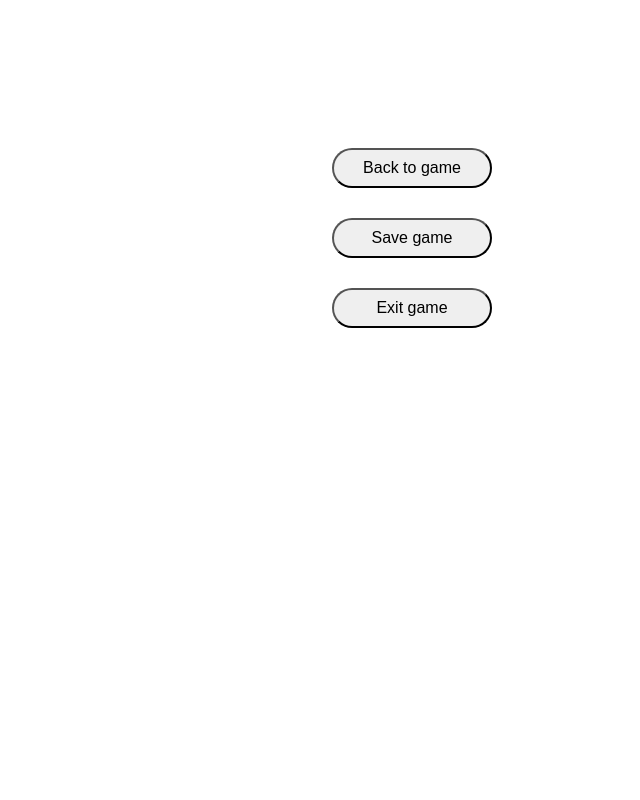
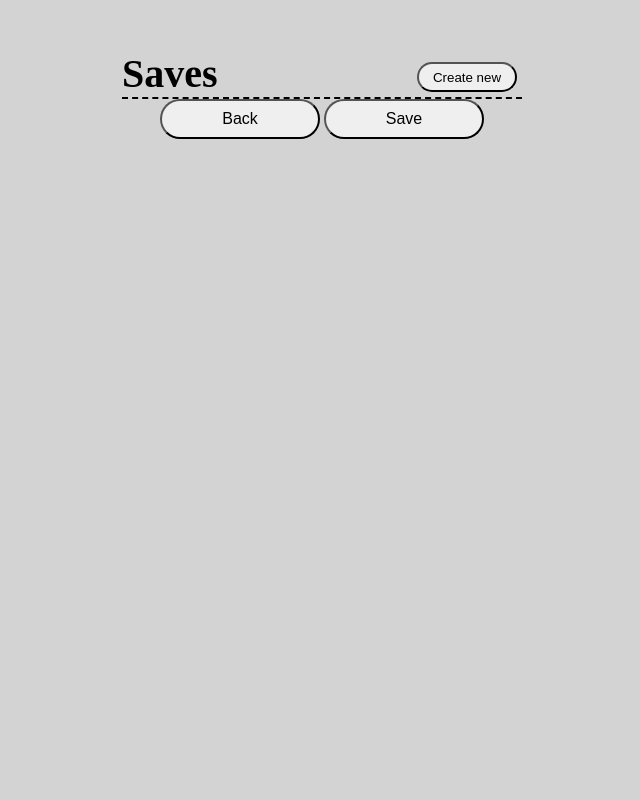
Before and after one commit to ITDebicki/Core-tower-defence-game, a PHP site: page /pauseMenu.html in a window 1280 px wide. Shown: the whole page, without its empty margins (228-868 px from the left). Run offline with PHP 8.4, Linux system fonts and the light colour scheme.

Commit message:
Added screating and updating save files. Fixed bugs in save file API

```diff
--- a/html/ca/gameComponents/game.html
+++ b/html/ca/gameComponents/game.html
@@ -1679,9 +1679,6 @@
                             //currently counting down
                             exportMap["timeUntilWave"] = timeUntilWave;
                         }
-                        runTick = false;
-                        stopTickFunction = true;
-                        stopWaveTimer = true;
 
                         $(".isDragging").each(function(i,e){
                             //refund resources
@@ -1701,7 +1698,6 @@
                         exportMap["towers"]  = [];
                         exportMap["tick"] = clockTime;
                         $(".towerContainer").each(function(n,e){
-                            console.log(this);
                             var towerObject = {};
                             towerObject["type"] = $(this).data("towerClass");
                             towerObject["upgradeLevel"] = $(this).data("upgradeLevel");
--- a/html/ca/gameComponents/loginClass.js
+++ b/html/ca/gameComponents/loginClass.js
@@ -846,7 +846,7 @@ window.login=(function(){
      * @author Ignacy Debicki
      * @param {function} callback Function to call upon completion. Will be passed parameters: success,data,errorCode
      *                            Data will be Either the error message (if success==false) or the array with objects of format:
-     *                            {"id":id,"lastUpdate":lastUpdate,"name":name,"thumbnail":"thumbnail":thumbnail,"map":map}, in order of lastUpdate
+     *                            {"id":id,"lastUpdate":lastUpdate,"name":name,"thumbnail":thumbnail,"map":map}, in order of lastUpdate
      */
     function getSaves(callback){
         $.ajax({
@@ -900,6 +900,7 @@ window.login=(function(){
      *                            Data will be Either the error message (if success==false) or true.
      */
     function createSave(data,name,thumbnail,map,callback){
+        console.log('{"saveData":'+JSON.stringify(data)+', "name":"'+name+'", "thumbnail":"'+thumbnail+'", "map":'+map+'}');
         $.ajax({
             url: 'restricted/performAction.php',
             type: 'POST',
@@ -926,12 +927,13 @@ window.login=(function(){
      *                             Data will be Either the error message (if success==false) or true.
      */
     function updateSave(saveId,saveData,thumbnail,callback){
+        conosle.log('{"saveData":'+JSON.stringify(saveData)+', "save":'+saveId+', "thumbnail":"'+thumbnail+'"}');
         $.ajax({
             url: 'restricted/performAction.php',
             type: 'POST',
             method: 'POST',
             dataType: "json",
-            data: { "action": "updateSave", "json":'{"saveData":'+JSON.stringify(data)+', "save":'+saveId+', "thumbnail":"'+thumbnail+'"}'},
+            data: { "action": "updateSave", "json":'{"saveData":'+JSON.stringify(saveData)+', "save":'+saveId+', "thumbnail":"'+thumbnail+'"}'},
             success: function(response){
                 if (response["success"]==true){
                     callback(true,response["data"]);
--- a/html/ca/gameComponents/pauseMenu.css
+++ b/html/ca/gameComponents/pauseMenu.css
@@ -39,3 +39,82 @@
     border-radius: 25px;
     margin-bottom: 30px;
 }
+#saveScreenWrapper {
+    z-index:10;
+    position: absolute;
+    width:100%;
+    height:100%;
+    top: 0px;
+    left:0px;
+}
+
+#saveScreenOverlay {
+    position: absolute;
+    width:100%;
+    height:100%;
+    top: 0px;
+    left:0px;
+    background-color: lightgray;
+}
+
+#savesListContainer {
+    position: absolute;
+    left: 350px;
+    top: 50px;
+    width: 400px;
+    max-height: 500px;
+}
+
+#savesListTitle {
+    display: inline-block;
+    font-size: 30pt;
+    font-weight: bold;
+}
+
+#savesListNew {
+    position: absolute;
+    right: 5px;
+    width: 100px;
+    height: 30px;
+    color: black;
+    text-align: center;
+    top: 12px;
+    font-size: 10pt;
+    border-radius: 15px;
+    margin-bottom: 30px;
+}
+#savesListFooter button{
+        width: 160px;
+    height: 40px;
+    color:black;
+    text-align: center;
+    font-size: 1em;
+    border-radius: 25px;
+    margin-bottom: 30px;
+}
+
+#savesListFooter {
+    border-top: 2px dashed black;
+    text-align: center;
+}
+
+.save{
+    border-radius: 10px;
+    padding: 10px;
+    background-color: rgba(246, 234, 193, 0.75);
+}
+
+.saveName{
+    display: inline-block;
+}
+
+.saveDateDiv{
+    display: inline-block;
+    font-size: 8pt;
+    float: right;
+    margin-top: 10px;
+}
+
+.save.saveSelected{
+    background-color: rgba(14, 90, 103, 0.75);
+}
--- a/html/ca/gameComponents/pauseMenu.html
+++ b/html/ca/gameComponents/pauseMenu.html
@@ -3,16 +3,25 @@
         <link rel="stylesheet" type="text/css" href="gameComponents/pauseMenu.css">
         <script>
             window.pauseMenuFunctions=(function(){
+
+                var saveList = null;
+                var saveListLoadingScreen = null;
+                var gameExport = null;
                 $("document").ready(function(){
                     //firstly don't show the div
                     $("#overlay").fadeOut(0);
                     $("#wrapper").fadeOut(0);
+                    hideSaveScreen(0);
 
                     //set handlers
                     $("#backToGameButton").click(resumeGame);
                     $("#saveGameButton").click(saveGame);
                     $("#exitGameButton").click(exitAskGame);
+                    $("#saveScreenBackButton").click(saveScreenBackPress);
+                    $("#savesListNew").click(createNewSaveElement);
+                    $("#saveScreenSaveButton").click(saveGamePressed);
 
+                    saveList = new ScrollList("#savesList",createSaveElement,selectElement);
 
                     //fade back in
                     $("#overlay").fadeTo(500,0.9);
@@ -31,11 +40,17 @@
 
                 }
                 /**
-                 * Saves the game
+                 * Shows the save game screen
                  * @author Ignacy Debicki
                  */
                 function saveGame(){
-                    var gameExport = window.game.exportGame();
+                    if (window.login.isLoggedIn()){
+                        gameExport = window.game.exportGame();
+                        console.log(gameExport);
+                        showSaveScreen();
+                    }else{
+                        alert("You are not logged in");
+                    }
 
                 }
                 /**
@@ -52,11 +67,148 @@
                  * @author Ignacy Debicki
                  */
                 function exitAskGame(){
-                    console.log("exiting game");
+                    console.log("Exiting game");
                     if(confirm("You will lose all your progress since your last save. Are you sure you want to quit?")){
                         removeOverlay();
                         window.game.showEndGameScreen();
                     };
+                }
+                /**
+                 * Shows the save screen
+                 * @author Ignacy Debicki
+                 */
+                function showSaveScreen(){
+                    populateSaveTable();
+                    $("#saveScreenWrapper").fadeIn(200);
+                    $("#saveScreenOverlay").fadeTo(200,0.9);
+                }
+                /**
+                 * Hides the save screen
+                 * @author Ignacy Debicki
+                 * @param {number} duration How long the animation should take. (Default:200)
+                 */
+                function hideSaveScreen(duration){
+                    duration = typeof duration !== 'undefined' ? duration : 200;
+                    if (saveList){
+                        saveList.quickClearList();
+                    }
+                    $("#saveScreenWrapper").fadeOut(duration);
+                    $("#saveScreenOverlay").fadeOut(duration);
+                    //also remove any new created elements
+                }
+
+                /**
+                 * Creates a new save list element
+                 * @author Ignacy Debicki
+                 * @param   {object} data Dictionary containing values ["name":name,"id":id,"lastUpdate":timestamp,"map":mapID,"new":isNew] isNEw defaults to false
+                 * @returns {object} New leaderboard div element
+                 */
+                function createSaveElement(data){
+                    console.log(data);
+                    var name = data["name"];
+                    var saveId = data["id"];
+                    var timestamp = data["lastUpdate"];
+                    var map = data["map"];
+                    var newElement = data["new"] || false;
+                    var date = new Date(timestamp * 1000);
+                    var container = $("<div class='save'>");
+                    var saveName = $('<div class="saveName">'+name+'</div>');
+                    if (newElement){
+                        saveName = $('<div class="saveName" contenteditable="true" tabindex="0">'+name+'</div>');
+                        container.addClass("saveSelected");
+                        container.addClass("isNewSave")
+                    }
+                    var dateDiv = $('<div class="saveDateDiv">'+date.toLocaleString()+'</div>')
+                    container.append(saveName)
+                        .append(dateDiv);
+                    container.data("id",saveId);
+                    container.data("map",map);
+                    return container;
+                }
+
+                /**
+                 * Selects the pressed element
+                 * @author Ignacy Debicki
+                 * @param {object} e Event
+                 */
+                function selectElement(e){
+                    $(".saveSelected").each(function(){
+                        console.log($(this));
+                        $(this).removeClass("saveSelected");
+                    })
+                    $(this).addClass("saveSelected");
+                }
+                /**
+                 * Handler for pressing back button on save screen
+                 * @author Ignacy Debicki
+                 */
+                function saveScreenBackPress(){
+                    hideSaveScreen(200);
+                }
+                /**
+                 * Creates a new save element
+                 * @author Ignacy Debicki
+                 */
+                function createNewSaveElement(){
+                    $(".saveSelected").each(function(){
+                        $(this).removeClass("saveSelected");
+                    })
+                    //also remove any new created elements
+                    $(".isNewSave").remove();
+                    saveList.addElementAtIndex({"name":"New Save", "id":null,"lastUpdate":new Date() / 1000, "map":window.game.mapID(),"new":true},0);
+                }
+                /**
+                 * Popuates the save table with exising saves
+                 * @author Ignacy Debicki
+                 */
+                function populateSaveTable(){
+                    saveListLoadingScreen = new loadingScreen("#savesList");
+                    window.login.getSaves(populateSaveTableHandler);
+                }
+                /**
+                 * Handler for recieving existing save data
+                 * @author Ignacy Debicki
+                 * @param {boolean} success   If fetch was succesfull
+                 * @param {Array}   data      array with objects of format:
+                 *                            {"id":id,"lastUpdate":lastUpdate,"name":name,"thumbnail":thumbnail,"map":map}, in order of lastUpdate
+                 * @param {number}  errorCode Eror code
+                 */
+                function populateSaveTableHandler(success,data,errorCode){
+                    if (success == true){
+                        if (data.length>0){
+                            saveList.addElements(data);
+                        }
+                    }else{
+                        alert(data,errorCode);
+                    }
+                    if (saveListLoadingScreen){
+                        saveListLoadingScreen.hideLoadingScreen();
+                    }
+                }
+
+                function saveGamePressed(){
+                    var selectedSave = $(".saveSelected");
+                    console.log(selectedSave);
+                    if (selectedSave.hasClass("isNewSave")){
+                        saveListLoadingScreen = new loadingScreen("#savesListContainer");
+                        window.login.createSave(gameExport,selectedSave.children(".saveName").html(),"",window.game.mapID(),saveGameHadler);
+                    }else{
+                        if (confirm("Are you sure you want to overwrite this save?")){
+                            saveListLoadingScreen = new loadingScreen("#savesListContainer");
+                            console.log(selectedSave.data("id"));
+                            window.login.updateSave(selectedSave.data("id"),gameExport,"",saveGameHadler);
+                        }
+                    }
+                }
+
+                function saveGameHadler(success,data,errorCode){
+                    saveListLoadingScreen.hideLoadingScreen();
+                    if (success == true){
+                        saveList.quickClearList();
+                        populateSaveTable();
+                    }else{
+                        alert(data,errorCode);
+                    }
                 }
             })();
 
@@ -66,11 +218,26 @@
     <body>
         <div id="wrapper">
             <div id="overlay"></div>
-        </div>
-        <div id="buttonDiv">
-            <button id="backToGameButton">Back to game</button>
-            <button id="saveGameButton">Save game</button>
-            <button id="exitGameButton">Exit game</button>
+            <div id="buttonDiv">
+                <button id="backToGameButton">Back to game</button>
+                <button id="saveGameButton">Save game</button>
+                <button id="exitGameButton">Exit game</button>
+            </div>
+            <div id="saveScreenWrapper">
+                <div id="saveScreenOverlay"></div>
+                <div id="savesListContainer">
+                    <div id="savesListHeader">
+                        <div id="savesListTitle">Saves</div>
+                        <button id="savesListNew">Create new</button>
+                    </div>
+                    <div id="savesList"></div>
+                    <div id="savesListFooter">
+                        <button id="saveScreenBackButton">Back</button>
+                        <button id="saveScreenSaveButton">Save</button>
+                    </div>
+                </div>
+
+            </div>
         </div>
     </body>
 </html>
--- a/private/ca/fileManipulation.php
+++ b/private/ca/fileManipulation.php
@@ -80,7 +80,7 @@
             $filename=null;
             $repetitions = 0;
             do{
-                $filename = generate_filename() . "." . $fileType;
+                $filename = generate_filename(10) . "." . $fileType;
                 $uniqueFilename = !(file_exists($target_dir . $filename));
                 $repetitions++;
             }while($uniqueFilename==false && $repetitions < 5);
```
Also changed, not shown: html/ca/main.html (+19 -1 lines), private/ca/dbInteractions.php (+10 -8 lines).
